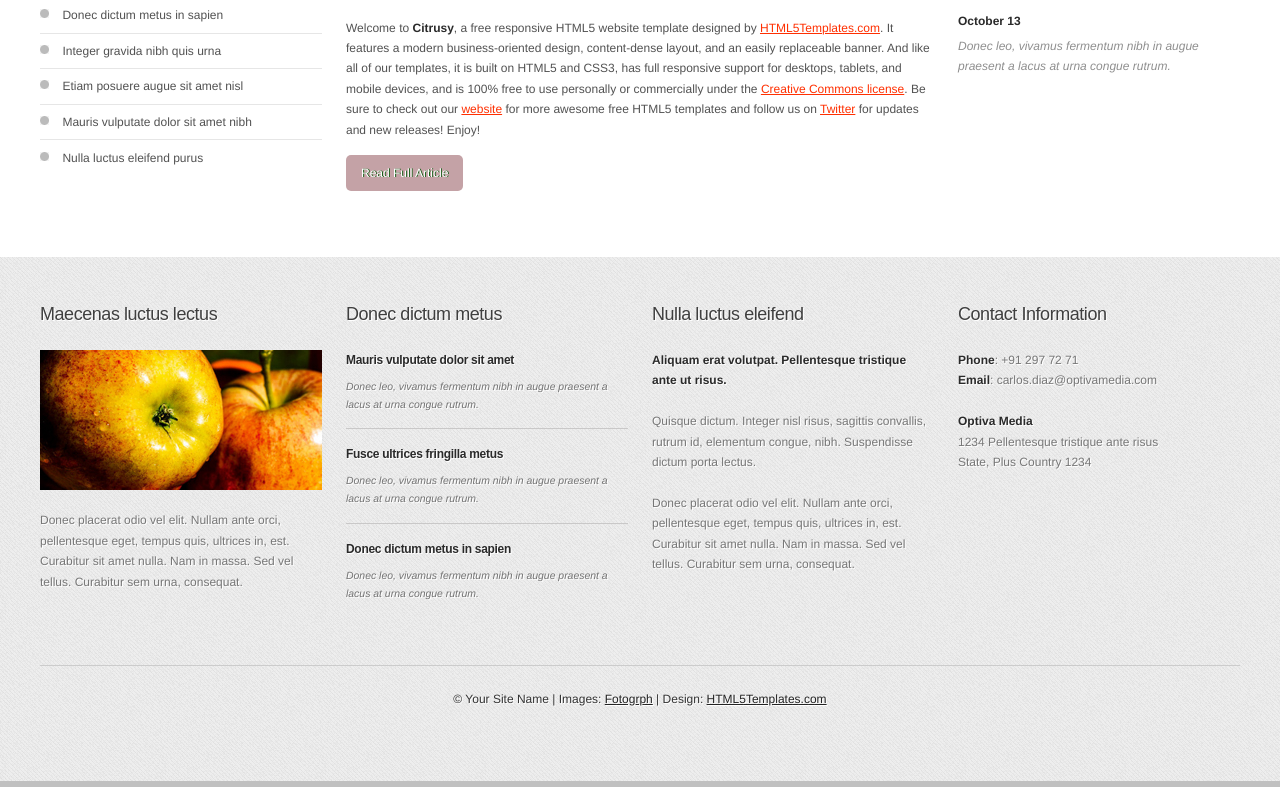
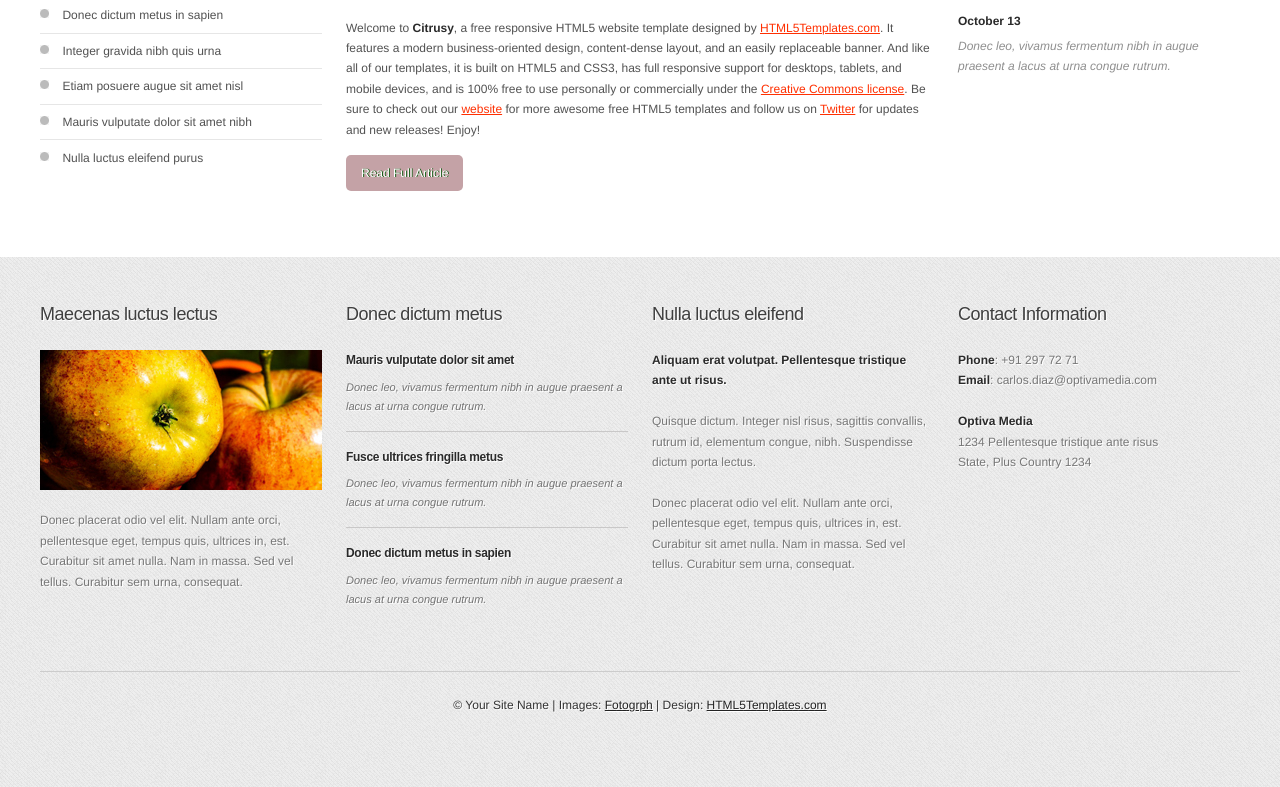
Before and after one commit to carlosdiaztorres/cursodegit, a plain HTML site: page index.html in a window 1280 px wide. Shown: the part 1307-2094 px from the top of the page. Drawn offline with Linux system fonts and the light colour scheme.

Commit message:
Cambio tamaño

```diff
--- a/css/style.css
+++ b/css/style.css
@@ -305,7 +305,7 @@ ul.style6 h3 {
 
 ul.style6 p {
 	font-style: italic;
-	font-size: 0.87em;
+	font-size: 0.92em;
 }
 
 ul.style6 li {
```
